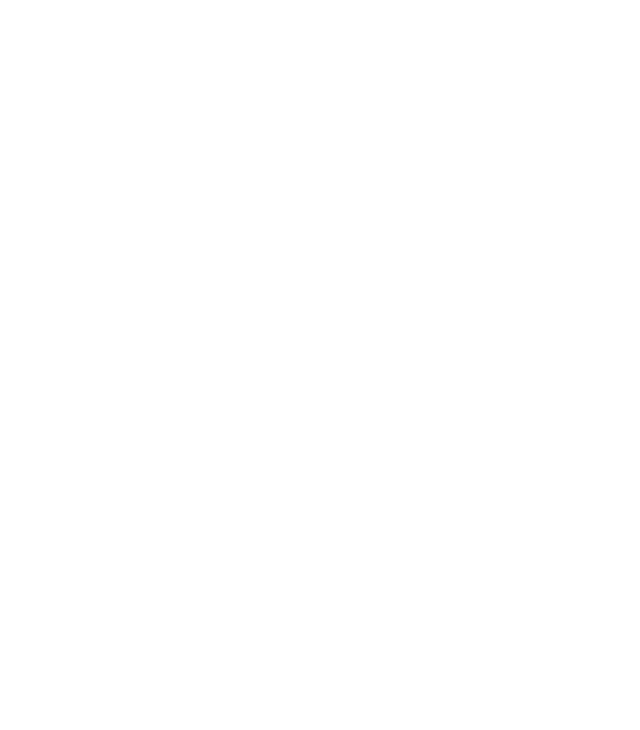
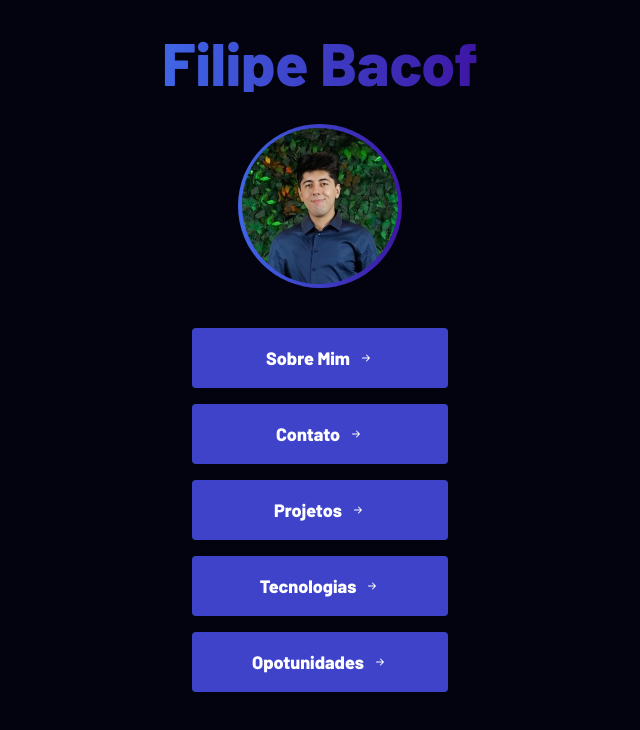
Before and after one commit to Filipe-Bacof/next-portifolio, a Next.js app: page / in a window 1280 px wide. Shown: the top 730 px of the page, without its empty margins (320-960 px from the left). Built offline with nearby package versions, Linux system fonts and the light colour scheme.

Commit message:
started routes + some styles + button component

```diff
--- /dev/null
+++ b/src/app/about/page.tsx
@@ -0,0 +1,14 @@
+import Link from 'next/link'
+import Button from '../components/Button'
+import IconArrowReturnLeft from '../components/icons/IconArrowReturnLeft'
+
+export default function About() {
+  return (
+    <section className="">
+      <h1>Um pouco sobre mim</h1>
+      <Link href={'/'}>
+        <Button text="Voltar" model="return" icon={<IconArrowReturnLeft />} />
+      </Link>
+    </section>
+  )
+}
--- /dev/null
+++ b/src/app/components/Button.tsx
@@ -0,0 +1,21 @@
+import { ReactNode } from 'react'
+
+type ButtonProps = {
+  text: string
+  model: 'link' | 'github' | 'deploy' | 'navigate' | 'return'
+  icon?: ReactNode
+}
+
+export default function Button({ text, model, icon }: ButtonProps) {
+  return (
+    <button
+      className={`m-2 flex w-64 flex-row items-center justify-center rounded p-4 duration-200 ${
+        model === 'navigate' &&
+        'bg-customBlue-100 text-white hover:bg-customBlue-200'
+      } ${model === 'return' && 'bg-red-500 hover:bg-red-800'}`}
+    >
+      <span className="pr-2 text-lg font-bold">{text}</span>
+      {icon && icon}
+    </button>
+  )
+}
--- /dev/null
+++ b/src/app/components/icons/IconArrowReturnLeft.tsx
@@ -0,0 +1,21 @@
+// icon:arrow-return-left | Bootstrap https://icons.getbootstrap.com/ | Bootstrap
+import * as React from 'react'
+
+function IconArrowReturnLeft(props: React.SVGProps<SVGSVGElement>) {
+  return (
+    <svg
+      fill="currentColor"
+      viewBox="0 0 16 16"
+      height="1em"
+      width="1em"
+      {...props}
+    >
+      <path
+        fillRule="evenodd"
+        d="M14.5 1.5a.5.5 0 01.5.5v4.8a2.5 2.5 0 01-2.5 2.5H2.707l3.347 3.346a.5.5 0 01-.708.708l-4.2-4.2a.5.5 0 010-.708l4-4a.5.5 0 11.708.708L2.707 8.3H12.5A1.5 1.5 0 0014 6.8V2a.5.5 0 01.5-.5z"
+      />
+    </svg>
+  )
+}
+
+export default IconArrowReturnLeft
--- /dev/null
+++ b/src/app/components/icons/IconArrowRightShort.tsx
@@ -0,0 +1,21 @@
+// icon:arrow-right-short | Bootstrap https://icons.getbootstrap.com/ | Bootstrap
+import * as React from 'react'
+
+function IconArrowRightShort(props: React.SVGProps<SVGSVGElement>) {
+  return (
+    <svg
+      fill="currentColor"
+      viewBox="0 0 16 16"
+      height="1em"
+      width="1em"
+      {...props}
+    >
+      <path
+        fillRule="evenodd"
+        d="M4 8a.5.5 0 01.5-.5h5.793L8.146 5.354a.5.5 0 11.708-.708l3 3a.5.5 0 010 .708l-3 3a.5.5 0 01-.708-.708L10.293 8.5H4.5A.5.5 0 014 8z"
+      />
+    </svg>
+  )
+}
+
+export default IconArrowRightShort
--- /dev/null
+++ b/src/app/contact/page.tsx
@@ -0,0 +1,14 @@
+import Link from 'next/link'
+import Button from '../components/Button'
+import IconArrowReturnLeft from '../components/icons/IconArrowReturnLeft'
+
+export default function Contact() {
+  return (
+    <section className="">
+      <h1>Entre em contato comigo</h1>
+      <Link href={'/'}>
+        <Button text="Voltar" model="return" icon={<IconArrowReturnLeft />} />
+      </Link>
+    </section>
+  )
+}
--- a/src/app/layout.tsx
+++ b/src/app/layout.tsx
@@ -10,7 +10,7 @@
 })
 
 export const metadata = {
-  title: 'Portifólio Filipe Bacof',
+  title: 'Filipe Bacof - Portifólio de Desenvolvedor',
   description:
     'Portfólio do Desenvolvedor Filipe Bacof. Saiba mais sobre mim, tecnologias que utilizo, projetos desenvolvidos e formas de entrar em contato.',
 }
@@ -18,7 +18,9 @@
 export default function RootLayout({ children }: { children: ReactNode }) {
   return (
     <html lang="pt-br">
-      <body className={barlow.className}>{children}</body>
+      <body className={`${barlow.className} bg-customBlue-300`}>
+        {children}
+      </body>
     </html>
   )
 }
--- /dev/null
+++ b/src/app/oportunities/page.tsx
@@ -0,0 +1,14 @@
+import Link from 'next/link'
+import Button from '../components/Button'
+import IconArrowReturnLeft from '../components/icons/IconArrowReturnLeft'
+
+export default function Oportunities() {
+  return (
+    <section className="">
+      <h1>Objetivos e Oportunidades</h1>
+      <Link href={'/'}>
+        <Button text="Voltar" model="return" icon={<IconArrowReturnLeft />} />
+      </Link>
+    </section>
+  )
+}
--- a/src/app/page.tsx
+++ b/src/app/page.tsx
@@ -1,3 +1,68 @@
+import Link from 'next/link'
+import Button from './components/Button'
+import IconArrowRightShort from './components/icons/IconArrowRightShort'
+import Image from 'next/image'
+
 export default function Home() {
-  return <main className=""></main>
+  return (
+    <main className="flex flex-col items-center justify-center">
+      <h1 className="my-8 bg-gradient-to-r from-[#3f66e6] to-[#3c16a4] bg-clip-text text-6xl font-extrabold text-transparent">
+        Filipe Bacof
+      </h1>
+      <a
+        className="mb-8 h-[164px] w-[164px] no-underline"
+        href="https://portifolio-filipe-bacof.vercel.app/"
+        target="_blank"
+        rel="noreferrer"
+      >
+        <div className="border-gradient-border h-[164px] w-[164px] items-center justify-center rounded-full bg-gradient-background transition-transform duration-300 hover:scale-110">
+          <Image
+            className="rounded-full pl-1 pt-1"
+            src="/profilepic.jpg"
+            alt="minha foto de perfil"
+            priority={false}
+            width={160}
+            height={160}
+          />
+        </div>
+      </a>
+      <div className="flex flex-col">
+        <Link href={'/about'}>
+          <Button
+            text="Sobre Mim"
+            model="navigate"
+            icon={<IconArrowRightShort />}
+          />
+        </Link>
+        <Link href={'/contact'}>
+          <Button
+            text="Contato"
+            model="navigate"
+            icon={<IconArrowRightShort />}
+          />
+        </Link>
+        <Link href={'/projects'}>
+          <Button
+            text="Projetos"
+            model="navigate"
+            icon={<IconArrowRightShort />}
+          />
+        </Link>
+        <Link href={'/techs'}>
+          <Button
+            text="Tecnologias"
+            model="navigate"
+            icon={<IconArrowRightShort />}
+          />
+        </Link>
+        <Link href={'/oportunities'}>
+          <Button
+            text="Opotunidades"
+            model="navigate"
+            icon={<IconArrowRightShort />}
+          />
+        </Link>
+      </div>
+    </main>
+  )
 }
--- /dev/null
+++ b/src/app/projects/page.tsx
@@ -0,0 +1,14 @@
+import Link from 'next/link'
+import Button from '../components/Button'
+import IconArrowReturnLeft from '../components/icons/IconArrowReturnLeft'
+
+export default function Projects() {
+  return (
+    <section className="">
+      <h1>projetos que eu desenvolvi</h1>
+      <Link href={'/'}>
+        <Button text="Voltar" model="return" icon={<IconArrowReturnLeft />} />
+      </Link>
+    </section>
+  )
+}
--- /dev/null
+++ b/src/app/techs/page.tsx
@@ -0,0 +1,14 @@
+import Link from 'next/link'
+import Button from '../components/Button'
+import IconArrowReturnLeft from '../components/icons/IconArrowReturnLeft'
+
+export default function Techs() {
+  return (
+    <section className="">
+      <h1>Tecnologias que utilizo</h1>
+      <Link href={'/'}>
+        <Button text="Voltar" model="return" icon={<IconArrowReturnLeft />} />
+      </Link>
+    </section>
+  )
+}
--- a/tailwind.config.js
+++ b/tailwind.config.js
@@ -7,6 +7,10 @@
   ],
   theme: {
     extend: {
+      backgroundImage: {
+        'gradient-background':
+          'linear-gradient(90deg, #3f66e6 0%, #3c16a4 100%)',
+      },
       colors: {
         metal: {
           50: '#636367',
@@ -47,6 +51,14 @@
           900: '#123a54',
           950: '#0f3249',
         },
+        customBlue: {
+          100: '#3E43CA',
+          200: '#3c16a4',
+          300: '#03030f',
+        },
+      },
+      borderImage: {
+        'gradient-border': 'linear-gradient(180deg, #3f66e6, #3c16a4)',
       },
     },
   },
```
Also changed, not shown: public/profilepic.jpg (added).
